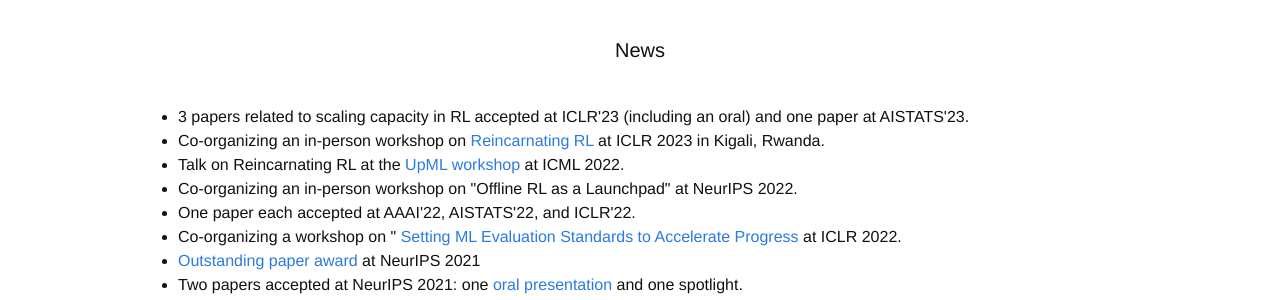
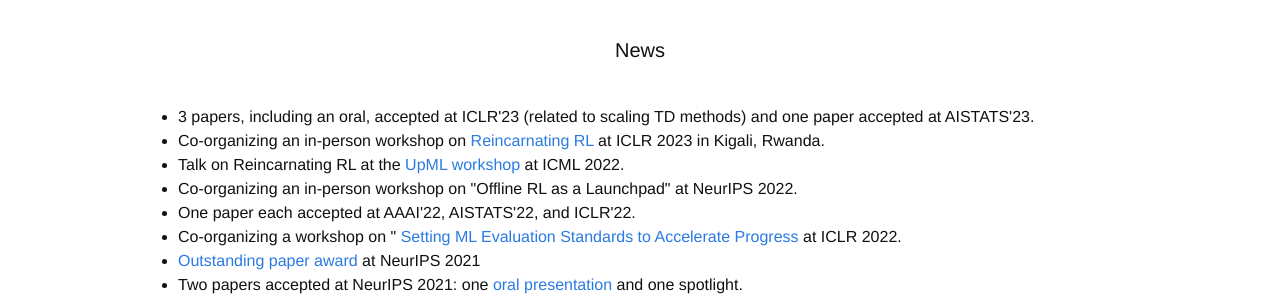
Before and after one commit to agarwl/agarwl.github.io, a Jekyll site: the page built from index.html, in a window 1280 px wide. Shown: the part 525-825 px from the top of the page. Built offline with Jekyll 4.4.1, drawn with Linux system fonts in a browser that asks for light colours; nearby versions of some CDN libraries; some web fonts are replaced; a style sheet for code colours, icons or effects is not loaded.

Commit message:
Update index.html

```diff
--- a/index.html
+++ b/index.html
@@ -23,7 +23,7 @@ title: "Rishabh Agarwal"
 
 <h1 class="page-heading">News</h1>
 <ul>
-  <li> 3 papers related to scaling capacity in RL accepted at ICLR'23 (including an oral) and one paper at AISTATS'23. </li>
+  <li> 3 papers, including an oral, accepted at ICLR'23 (related to scaling TD methods) and one paper accepted at AISTATS'23. </li>
   <li> Co-organizing an in-person workshop on <a href="https://reincarnating-rl.github.io"> Reincarnating RL </a> at ICLR 2023 in Kigali, Rwanda. </li>
   <li> Talk on Reincarnating RL at the <a href="https://upml2022.github.io/"> UpML workshop </a> at ICML 2022.</li>
   <li> Co-organizing an in-person workshop on "Offline RL as a Launchpad" at NeurIPS 2022.</li>
```
